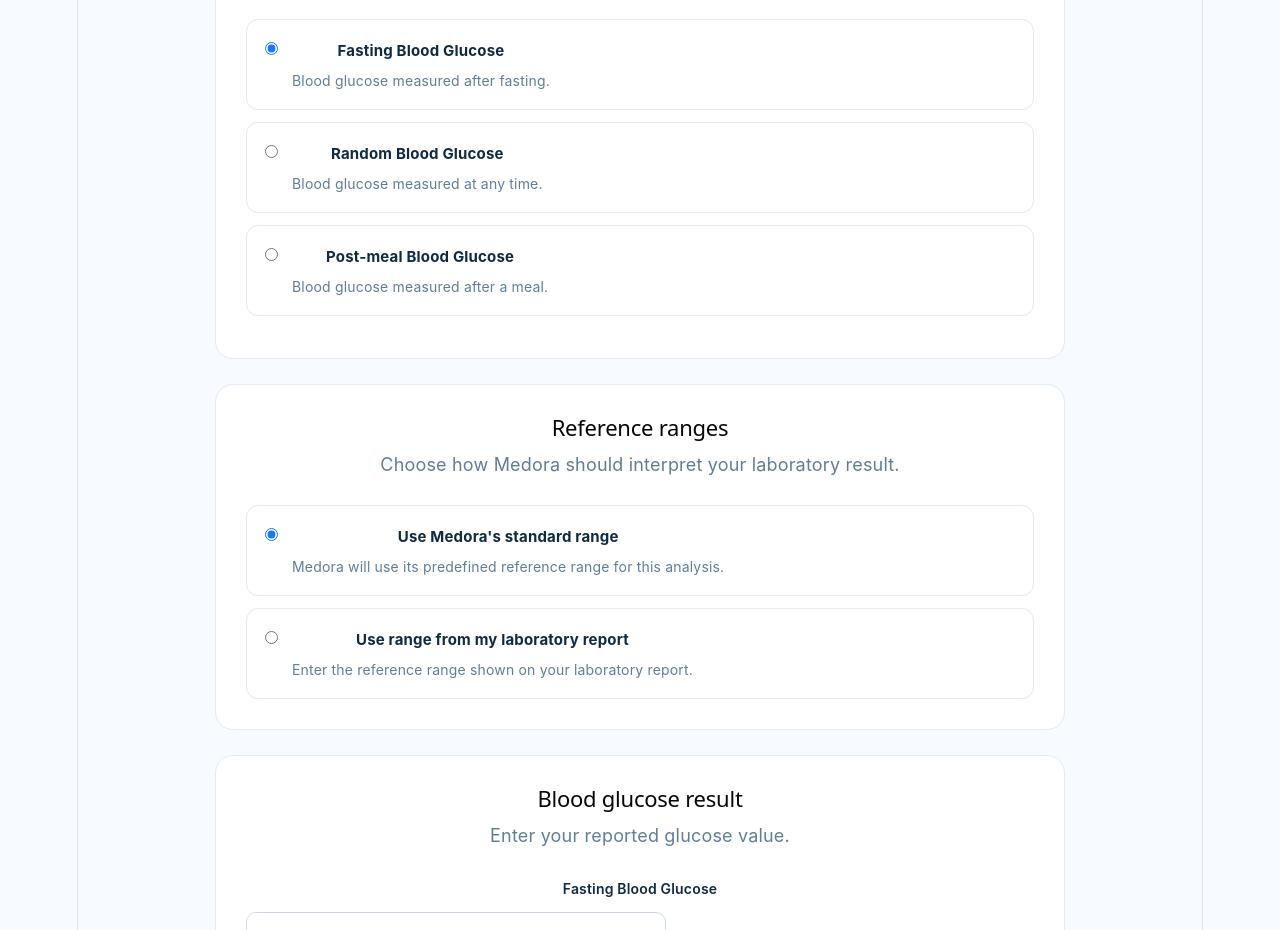
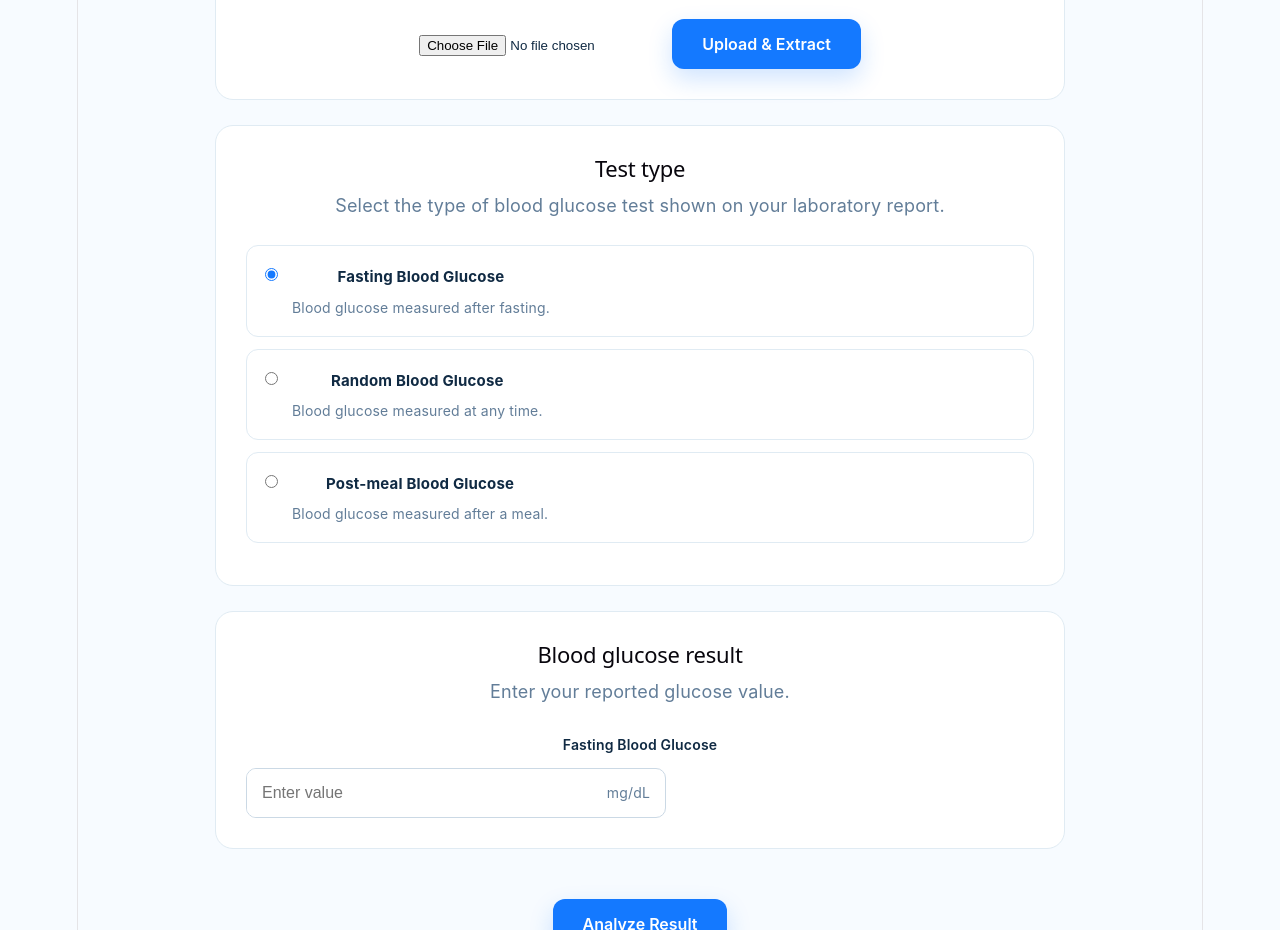
Before and after one commit to Pabasara-Ranasinghe/Medora, a React app in the folder frontend/: page /test-results/blood-glucose in a window 1280 px wide. Shown: the part 460-1390 px from the top of the page. Built offline with nearby package versions, Linux system fonts and the light colour scheme; the HTML template or start-up script is replaced by a standard one.

Commit message:
feat(frontend): integrate PDF review into glucose reports

```diff
--- a/frontend/src/pages/BloodGlucoseReport.jsx
+++ b/frontend/src/pages/BloodGlucoseReport.jsx
@@ -1,6 +1,7 @@
 import { useState } from 'react'
 import { useNavigate } from 'react-router-dom'
 import './BloodGlucoseReport.css'
+import LabPdfReview from '../components/LabPdfReview'
 
 function BloodGlucoseReport() {
   const navigate = useNavigate()
@@ -386,6 +387,12 @@ Requirements:
 
       {/* FORM */}
 
+      <LabPdfReview expectedCategory="glucose" onResults={(items) => {
+        const selected = items.find((item) => ({ fasting: 'fasting-blood-glucose', random: 'random-blood-glucose', 'post-meal': 'postprandial-blood-glucose' }[testType] === item.id)) || items.find((item) => item.id.includes('glucose')) || items.find((item) => item.id === 'hba1c')
+        if (selected) setGlucose(selected.value)
+        setError('')
+      }} />
+
       <form onSubmit={handleSubmit}>
 
         {/* TEST TYPE */}
@@ -475,75 +482,7 @@ Requirements:
 
         </div>
 
-        {/* REFERENCE RANGE */}
 
-        <div className="range-section">
-
-          <h2>
-            Reference ranges
-          </h2>
-
-          <p>
-            Choose how Medora should interpret
-            your laboratory result.
-          </p>
-
-          <label className="range-option">
-
-            <input
-              type="radio"
-              name="rangeType"
-              value="standard"
-              checked={rangeType === 'standard'}
-              onChange={() => {
-                setRangeType('standard')
-
-                setLabRange({
-                  low: '',
-                  high: '',
-                })
-              }}
-            />
-
-            <div>
-              <strong>
-                Use Medora's standard range
-              </strong>
-
-              <span>
-                Medora will use its predefined
-                reference range for this analysis.
-              </span>
-            </div>
-
-          </label>
-
-          <label className="range-option">
-
-            <input
-              type="radio"
-              name="rangeType"
-              value="laboratory"
-              checked={rangeType === 'laboratory'}
-              onChange={() =>
-                setRangeType('laboratory')
-              }
-            />
-
-            <div>
-              <strong>
-                Use range from my laboratory report
-              </strong>
-
-              <span>
-                Enter the reference range shown
-                on your laboratory report.
-              </span>
-            </div>
-
-          </label>
-
-        </div>
 
         {/* GLUCOSE RESULT */}
 
@@ -588,60 +527,7 @@ Requirements:
 
         {/* LABORATORY RANGE */}
 
-        {rangeType === 'laboratory' && (
 
-          <div className="lab-range-section">
-
-            <h2>
-              Laboratory reference range
-            </h2>
-
-            <p>
-              Enter the range shown on your
-              laboratory report.
-            </p>
-
-            <div className="range-inputs">
-
-              <input
-                type="number"
-                step="any"
-                placeholder="Low"
-                value={labRange.low}
-                onChange={(e) =>
-                  setLabRange({
-                    ...labRange,
-                    low: e.target.value,
-                  })
-                }
-              />
-
-              <span>
-                to
-              </span>
-
-              <input
-                type="number"
-                step="any"
-                placeholder="High"
-                value={labRange.high}
-                onChange={(e) =>
-                  setLabRange({
-                    ...labRange,
-                    high: e.target.value,
-                  })
-                }
-              />
-
-              <span>
-                mg/dL
-              </span>
-
-            </div>
-
-          </div>
-
-        )}
 
         {/* ERROR */}
 
```
